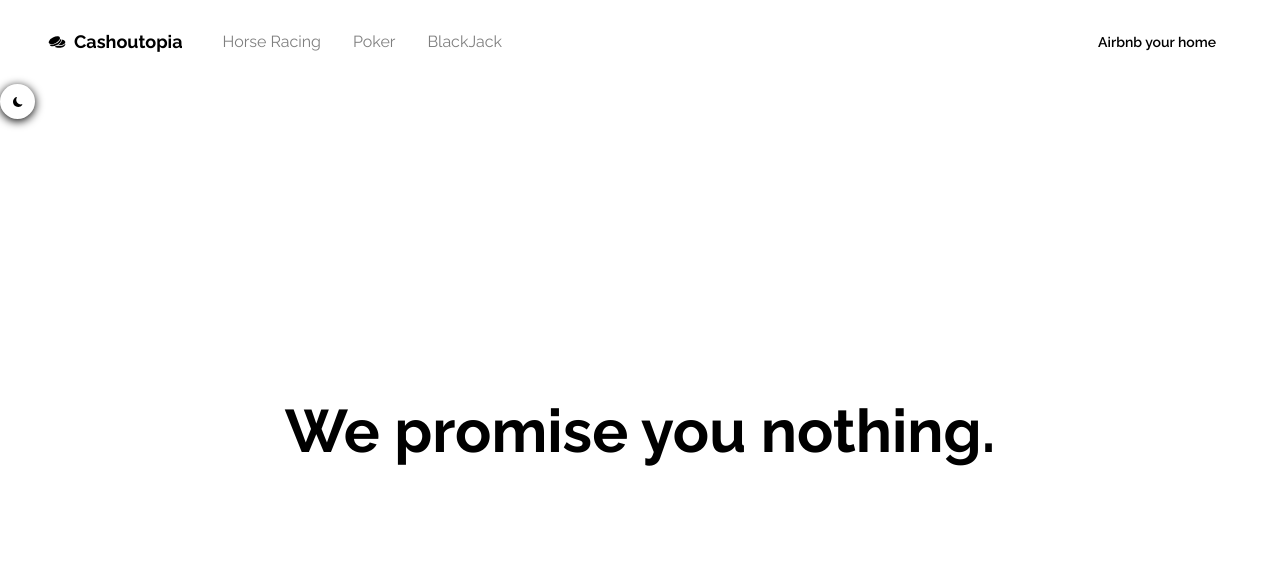
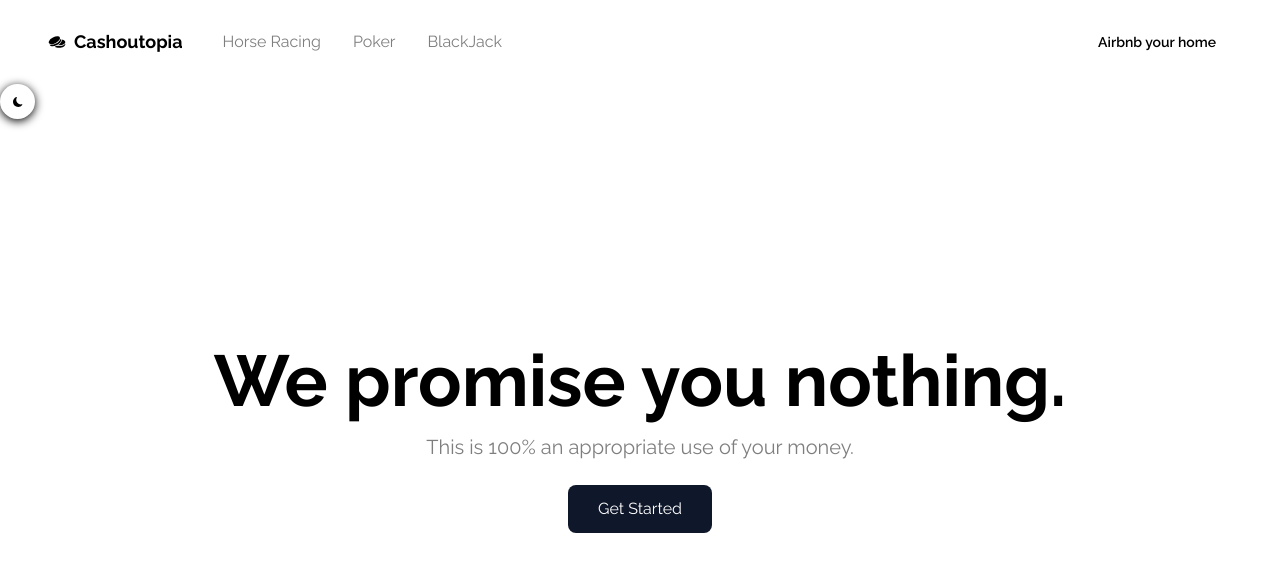
Before and after one commit to sunroofgod/cashoutopia, a Next.js app: page / in a window 1280 px wide. Shown: the top 572 px of the page. Built offline with nearby package versions, Linux system fonts and the light colour scheme.

Commit message:
feat: card updated with button

```diff
--- a/src/app/page.tsx
+++ b/src/app/page.tsx
@@ -1,7 +1,11 @@
+import { Button } from "@/components/ui/Button"
 import { Card } from "@/components/ui/Card"
 
 export default function Home() {
   return (
-    <Card title="We promise you nothing." />
+    <Card title="We promise you nothing."
+      subtitle="This is 100% an appropriate use of your money."
+      buttonLabel="Get Started"
+    />
   )
 }
--- /dev/null
+++ b/src/components/ui/Button.tsx
@@ -0,0 +1,56 @@
+'use client';
+
+import { IconType } from "react-icons";
+
+interface ButtonProps {
+  label: string;
+  onClick?: (e: React.MouseEvent<HTMLButtonElement>) => void;
+  disabled?: boolean;
+  outline?: boolean;
+  small?: boolean;
+  icon?: IconType;
+}
+
+export function Button ({
+  label,
+  onClick,
+  disabled,
+  outline,
+  small,
+  icon: Icon,
+}: ButtonProps) {
+  return (
+    <button
+      disabled={disabled}
+      onClick={onClick}
+      className={`
+        relative
+        disabled:opacity-70
+        disabled:cursor-not-allowed
+        rounded-lg
+        hover:opacity-80
+        transition
+        w-min
+        ${outline ? 'bg-white' : 'bg-rose-500'}
+        ${outline ? 'border-black' : 'border-rose-500'}
+        ${outline ? 'text-black' : 'text-white'}
+        ${small ? 'text-sm' : 'text-md'}
+        ${small ? 'py-1' : 'py-3'}
+        ${small ? 'font-light' : 'font-semibold'}
+        ${small ? 'border-[1px]' : 'border-2'}
+      `}
+    >
+      {Icon && (
+        <Icon
+          size={24}
+          className="
+            absolute
+            left-4
+            top-3
+          "
+        />
+      )}
+      {label}
+    </button>
+   );
+}
--- a/src/components/ui/Card.tsx
+++ b/src/components/ui/Card.tsx
@@ -4,12 +4,14 @@
     children?: React.ReactNode
     title: string
     subtitle?: string
+    buttonLabel?: string
 }
 
-export function Card({
+export function Card ({
     children,
     title,
     subtitle,
+    buttonLabel
 }: CardProps) {
     return (
         <div className="
@@ -25,12 +27,23 @@
             justify-center
             items-center
         ">
-            <div className="
-
-            ">
-            <h1 className="text-6xl font-bold pb-4">{title}</h1>
+            <div>
+            <h1 className="text-7xl font-bold pb-4">{title}</h1>
             {subtitle && <p className="text-xl font-normal opacity-50">{subtitle}</p>}
             {children}
+            <br></br>
+            {buttonLabel && <button className="
+                rounded-lg
+                hover:opacity-80
+                transition
+                bg-slate-900
+                text-white
+                w-36
+                h-12
+                text-base
+            ">
+            {buttonLabel}
+            </button>}
             </div>
         </div>
     )
```
